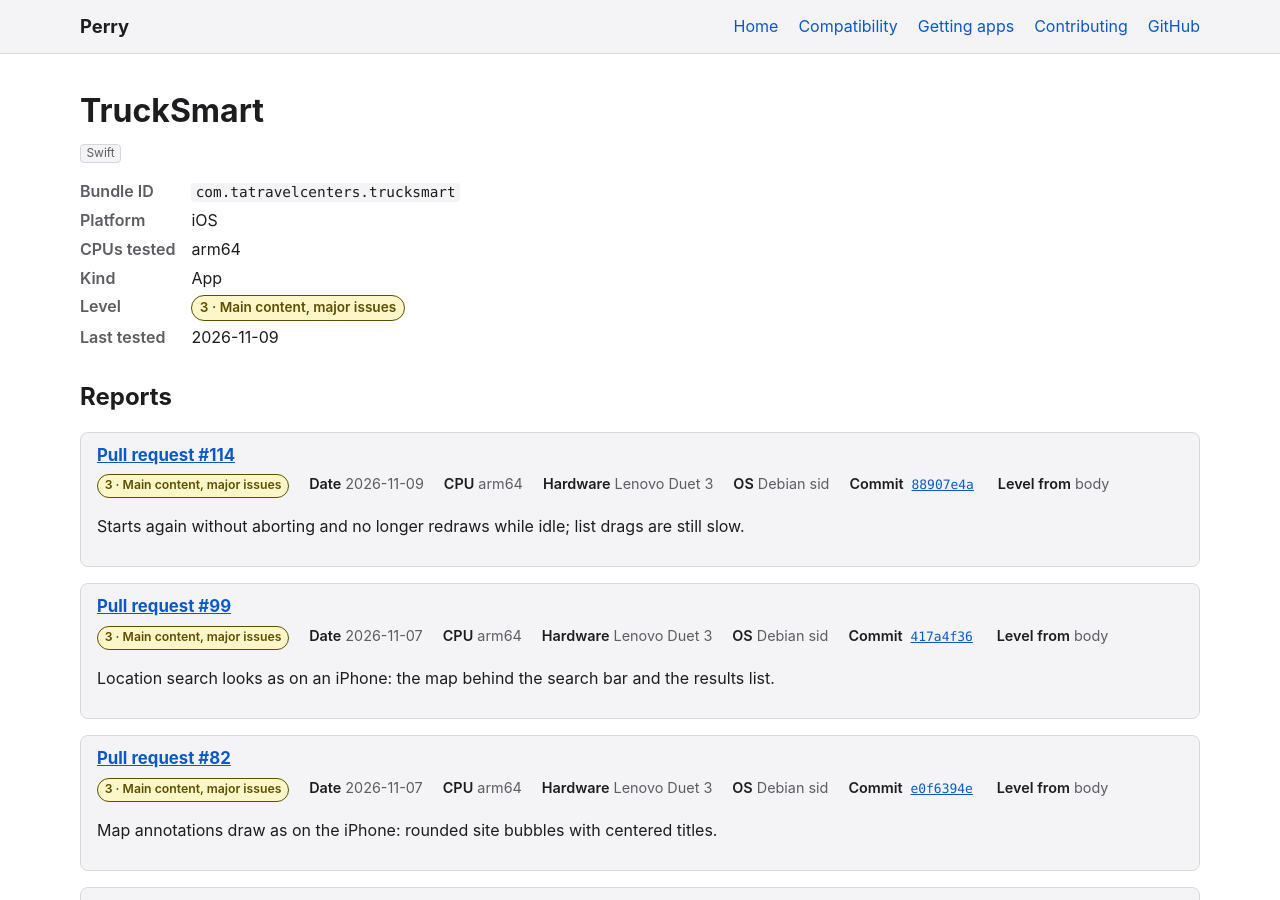
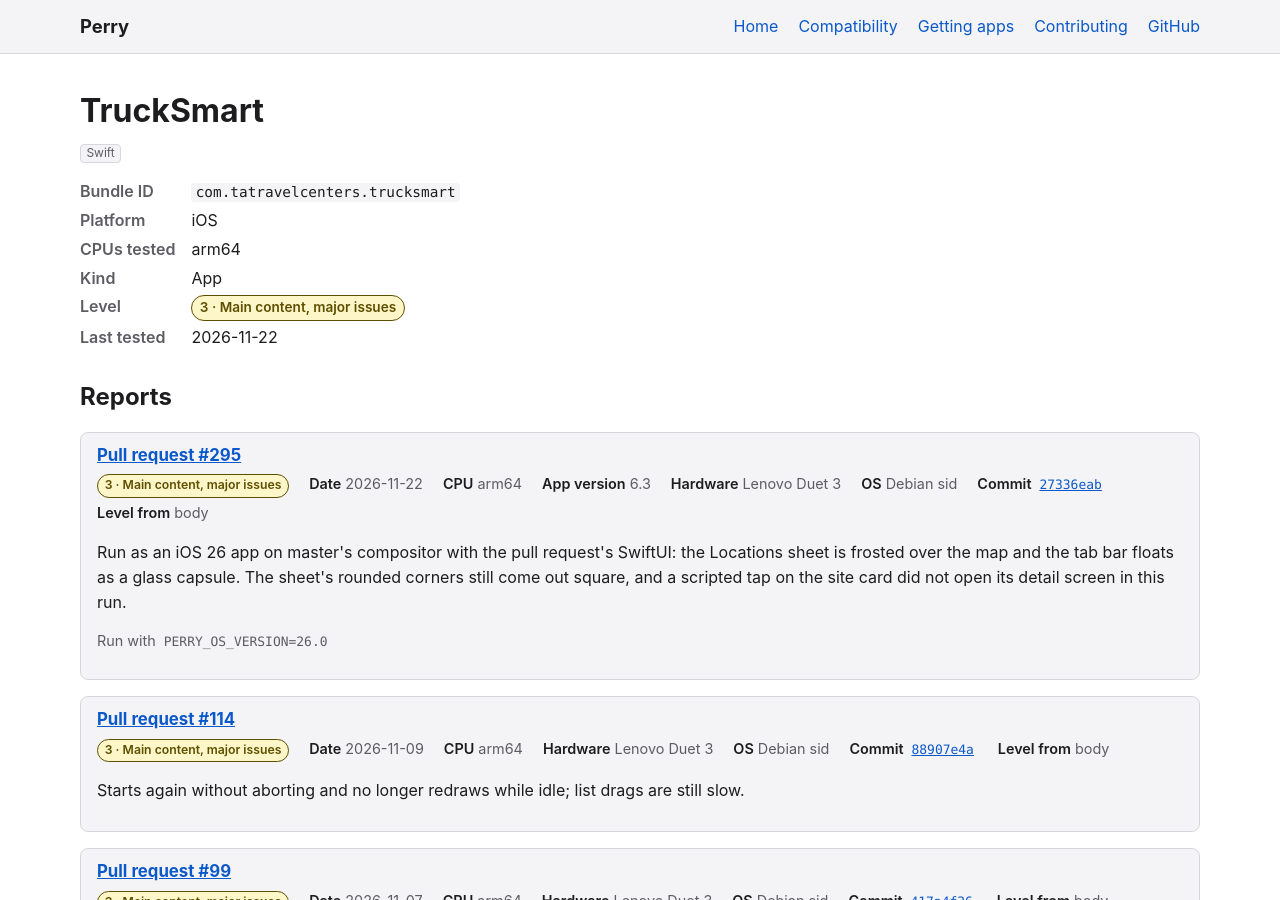
Before and after one commit to MillerTechnologyPeru/Perry, a Jekyll site: the page built from docs/_apps/ios/com.tatravelcenters.trucksmart.md, in a window 1280 px wide and 900 px high. Built offline with Jekyll 4.4.1, drawn with Linux system fonts in a browser that asks for light colours.

Commit message:
Report TruckSmart's glass tab bar and frosted sheet on the Duet 3

```diff
--- a/docs/_apps/ios/com.tatravelcenters.trucksmart.md
+++ b/docs/_apps/ios/com.tatravelcenters.trucksmart.md
@@ -73,4 +73,17 @@ reports:
     level: 3
     source: body
     notes: Starts again without aborting and no longer redraws while idle; list drags are still slow.
+  - pr: 295
+    date: 2026-11-22
+    perry: "27336eab"
+    platform: ios
+    cpu: arm64
+    app_version: "6.3"
+    hardware: Lenovo Duet 3
+    os: Debian sid
+    env:
+      - "PERRY_OS_VERSION=26.0"
+    level: 3
+    source: body
+    notes: "Run as an iOS 26 app on master's compositor with the pull request's SwiftUI: the Locations sheet is frosted over the map and the tab bar floats as a glass capsule. The sheet's rounded corners still come out square, and a scripted tap on the site card did not open its detail screen in this run."
 ---
```
